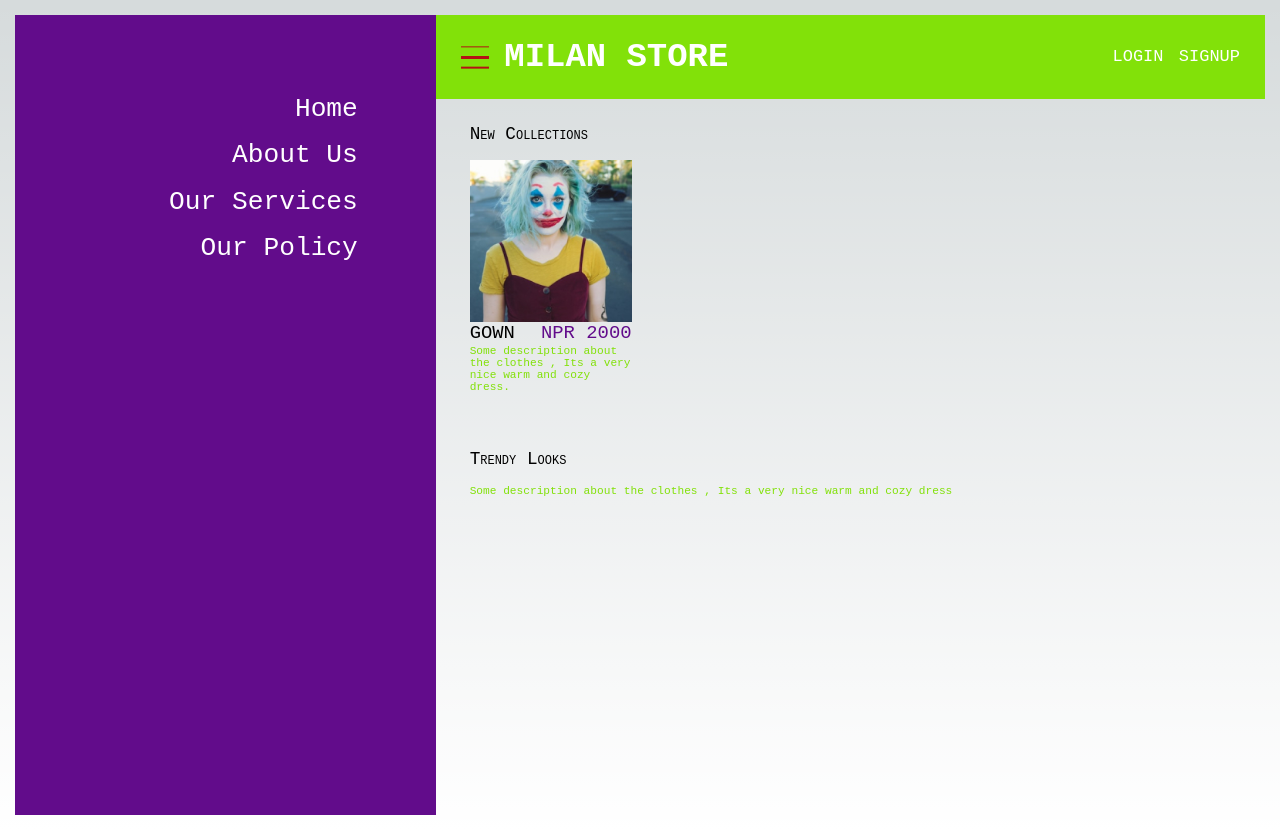
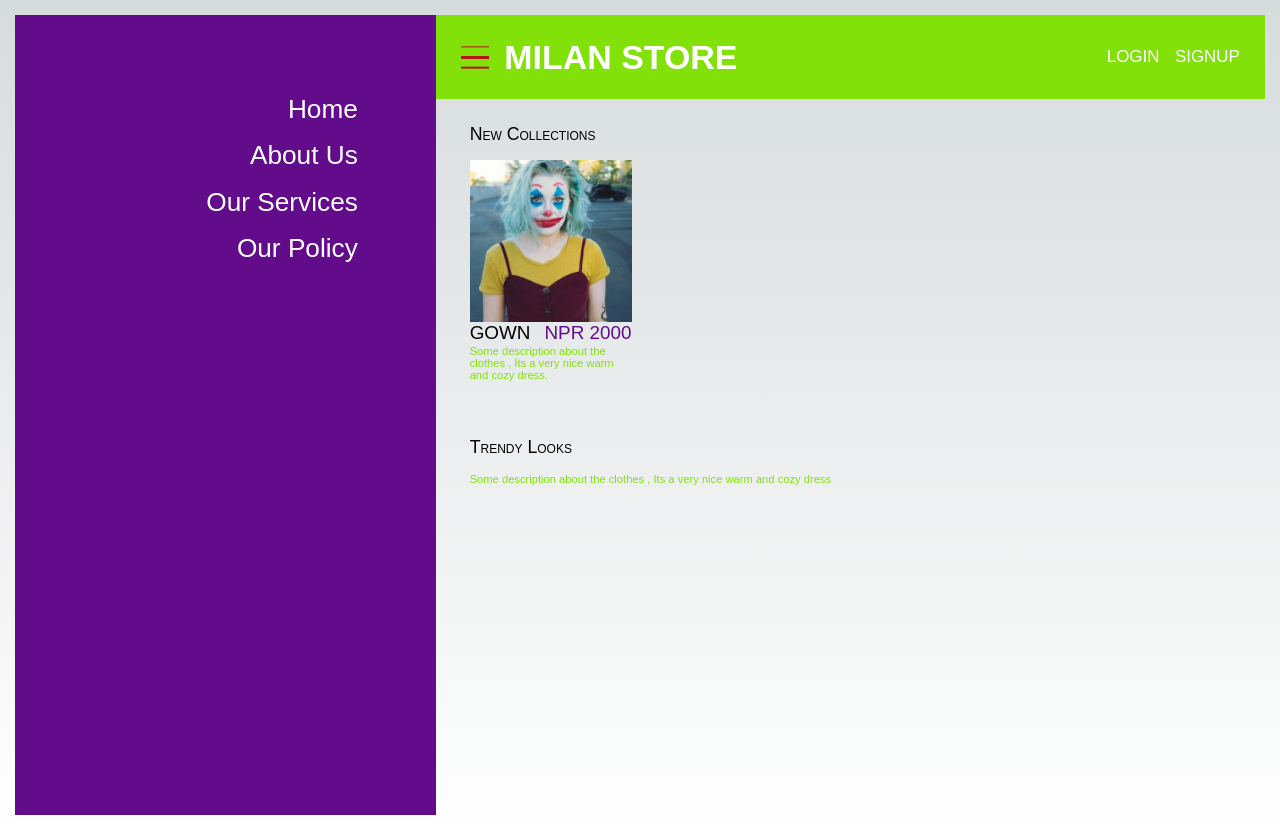
Before and after one commit to basmil159/Store-practice, a Next.js app: page / in a window 1280 px wide. Built offline with nearby package versions, Linux system fonts and the light colour scheme.

Commit message:
Done trendy Looks, adjusted the overall font size

```diff
--- a/styles/globals.css
+++ b/styles/globals.css
@@ -83,8 +83,8 @@ html,
 body {
   max-width: 100vw;
   overflow-x: hidden;
-  font-size: 59.32%;
-  font-family: monospace;
+  font-size: 48.2%;
+  font-family: sans-serif;
 }
 
 body {
```
